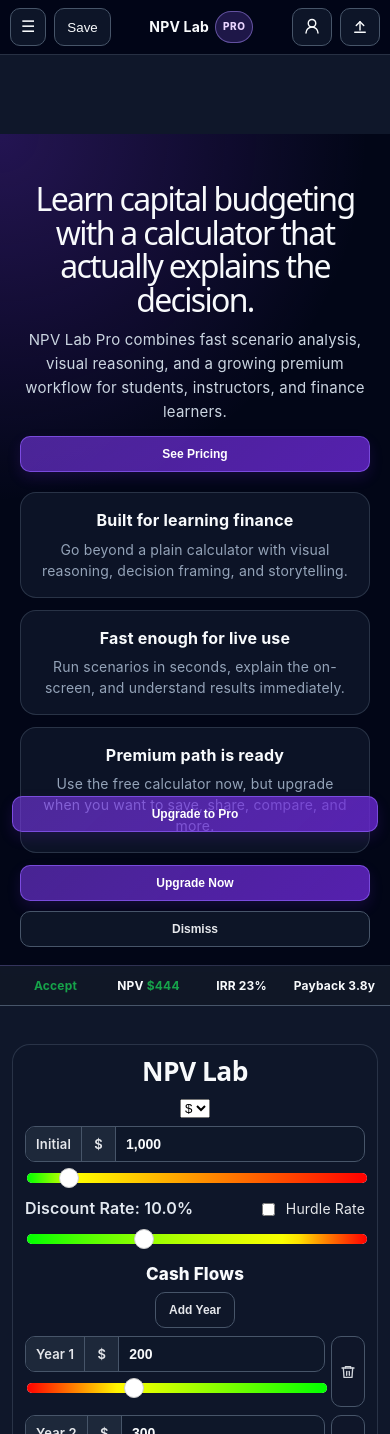
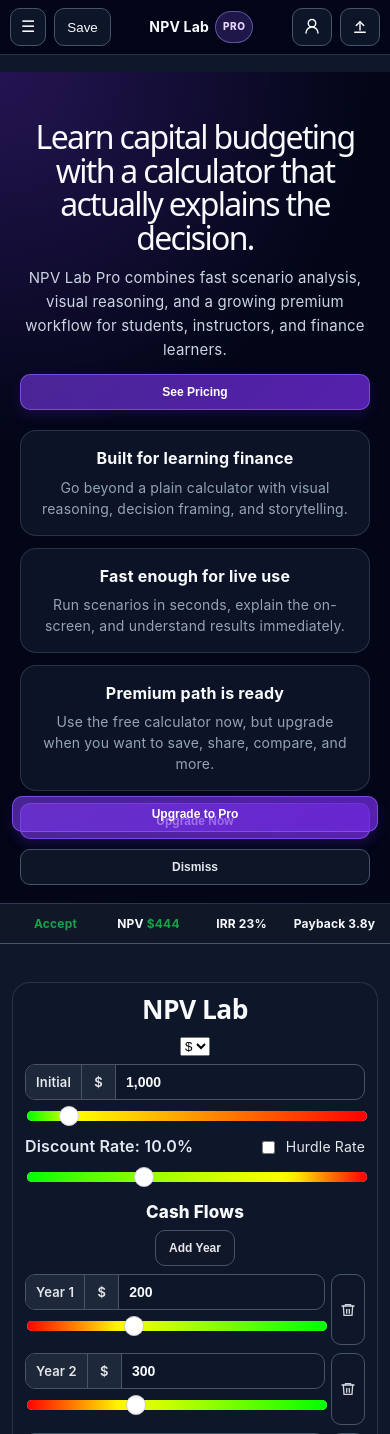
Before and after one commit to armstrma/npv-calculator, a React (Vite) app: page / in a window 390 px wide. Shown: the top 1434 px of the page. Built offline with nearby package versions, Linux system fonts and the light colour scheme.

Commit message:
Fix mobile sticky metrics banner stacking

```diff
--- a/src/App.css
+++ b/src/App.css
@@ -641,9 +641,6 @@
   .left, .right { width: 100% !important; }
   .metrics-dock { position: static; top: auto; margin-top: 10px; }
   .metrics-summary { grid-template-columns: repeat(2, minmax(0, 1fr)); }
-  .mobile-metrics-header {
-    top: 96px;
-  }
   .mobile-metrics-header span {
     min-width: 0;
     text-align: center;
@@ -738,7 +735,7 @@
     padding: 0 12px;
   }
   .product-page-hero {
-    margin-top: 134px;
+    margin-top: 72px;
     padding-top: 48px;
   }
   .product-page-actions {
@@ -773,12 +770,12 @@
   }
   .container { margin-top: 24px; }
   .project-toolbar-condensed + .mobile-metrics-header + .container {
-    margin-top: 32px;
+    margin-top: 24px;
   }
   .mobile-metrics-header {
     position: sticky;
     top: 54px;
-    z-index: 1190;
+    z-index: 1350;
   }
 }
 
```
